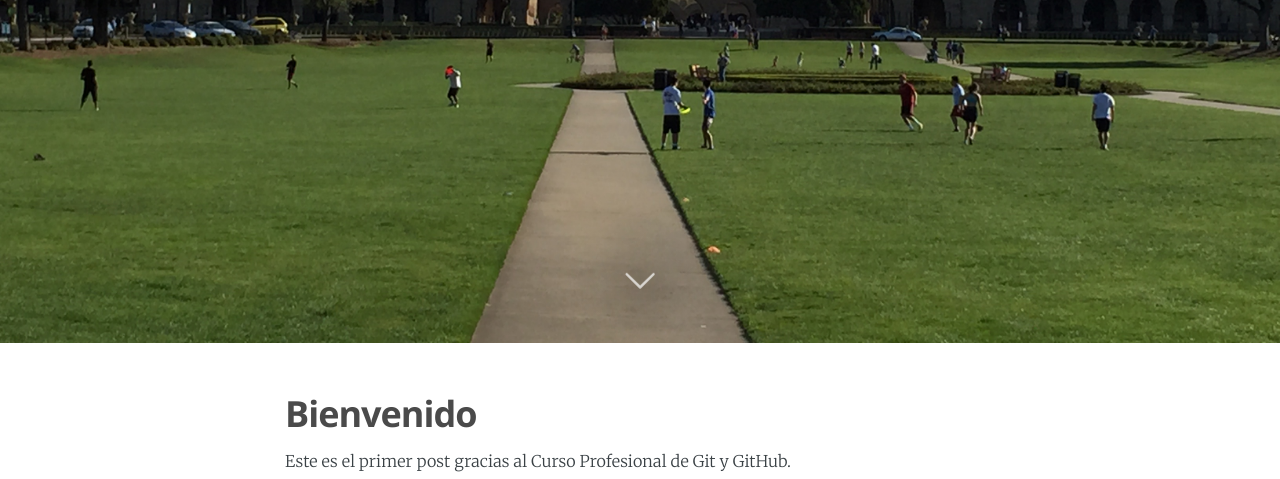
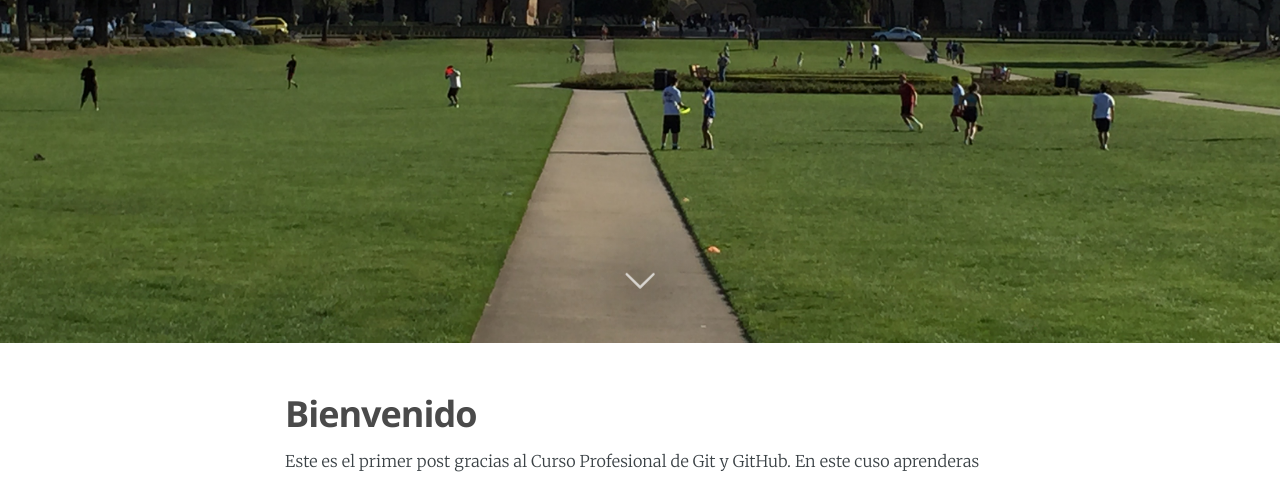
Before and after one commit to mireyasantiago/git, a plain HTML site: page index.html in a window 1280 px wide. Shown: the part 457-936 px from the top of the page. Drawn offline with nearby package versions, Linux system fonts and the light colour scheme.

Commit message:
agregando texto en la bienvenida del curso

```diff
--- a/index.html
+++ b/index.html
@@ -96,7 +96,8 @@
                     </h2>
                 </header>
                 <section class="post-excerpt">
-                    <p>Este es el primer post gracias al Curso Profesional de Git y GitHub.<a class="read-more" href="post-1/"></a></p>
+                    <p>Este es el primer post gracias al Curso Profesional de Git y GitHub.
+                      En este cuso aprenderas mucho<a class="read-more" href="post-1/"></a></p>
                 </section>
                 <footer class="post-meta">
                     <a href="author/mike/">Mike Nieva</a>
```
